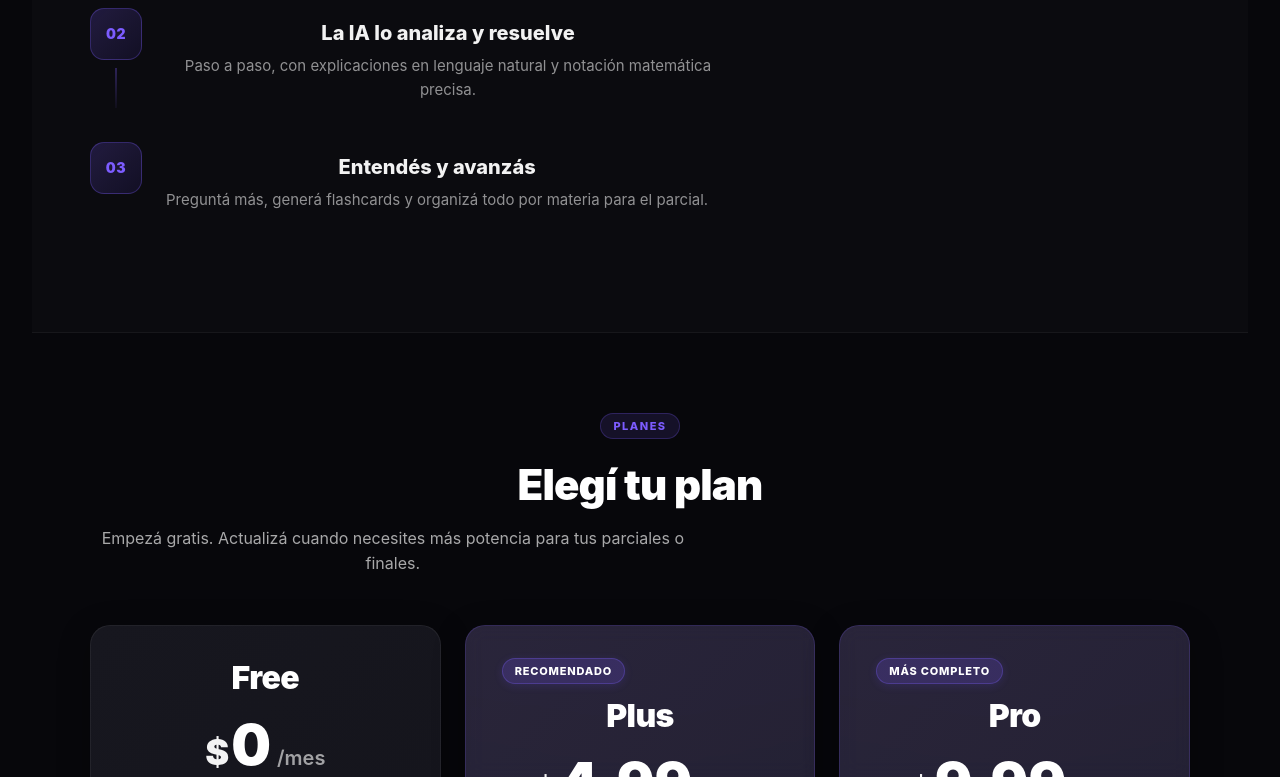
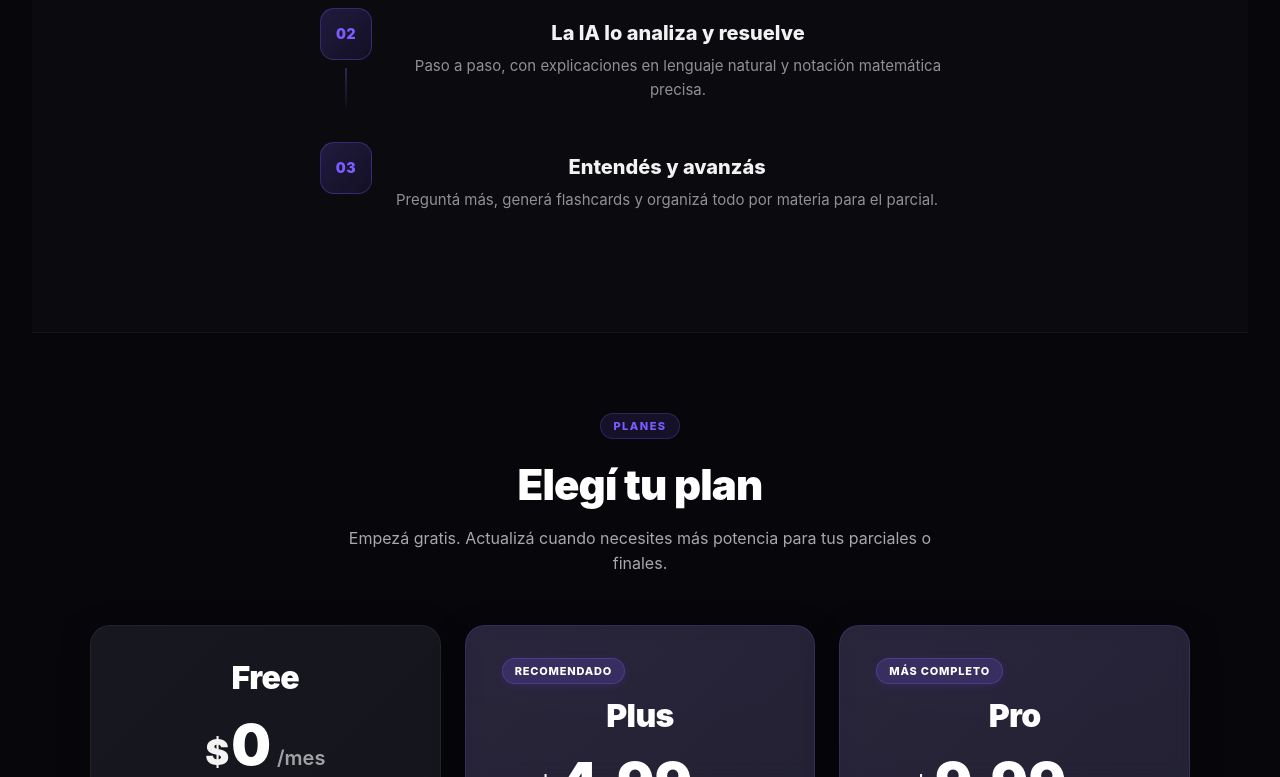
Before and after one commit to ianlevin01/mathApsFront, a React (Vite) app: page / in a window 1280 px wide. Shown: the part 1941-2718 px from the top of the page. Built offline with nearby package versions, Linux system fonts and the light colour scheme.

Commit message:
centrado landing

```diff
--- a/src/index.css
+++ b/src/index.css
@@ -1282,9 +1282,10 @@ section {
 .lp-section__subtitle {
   font-size: 16px;
   color: rgba(255, 255, 255, 0.65);
-  margin: 0 0 48px 0;
+  margin: 0 auto 48px auto;
   max-width: 60ch;
   line-height: 1.6;
+  text-align: center;
 }
 
 /* ── Shared button system ── */
@@ -1663,8 +1664,8 @@ section {
   flex-direction: column;
   gap: 0;
   max-width: 640px;
-}
-
+  margin: 0 auto;
+}
 .lp-step {
   display: flex;
   gap: 24px;
```
